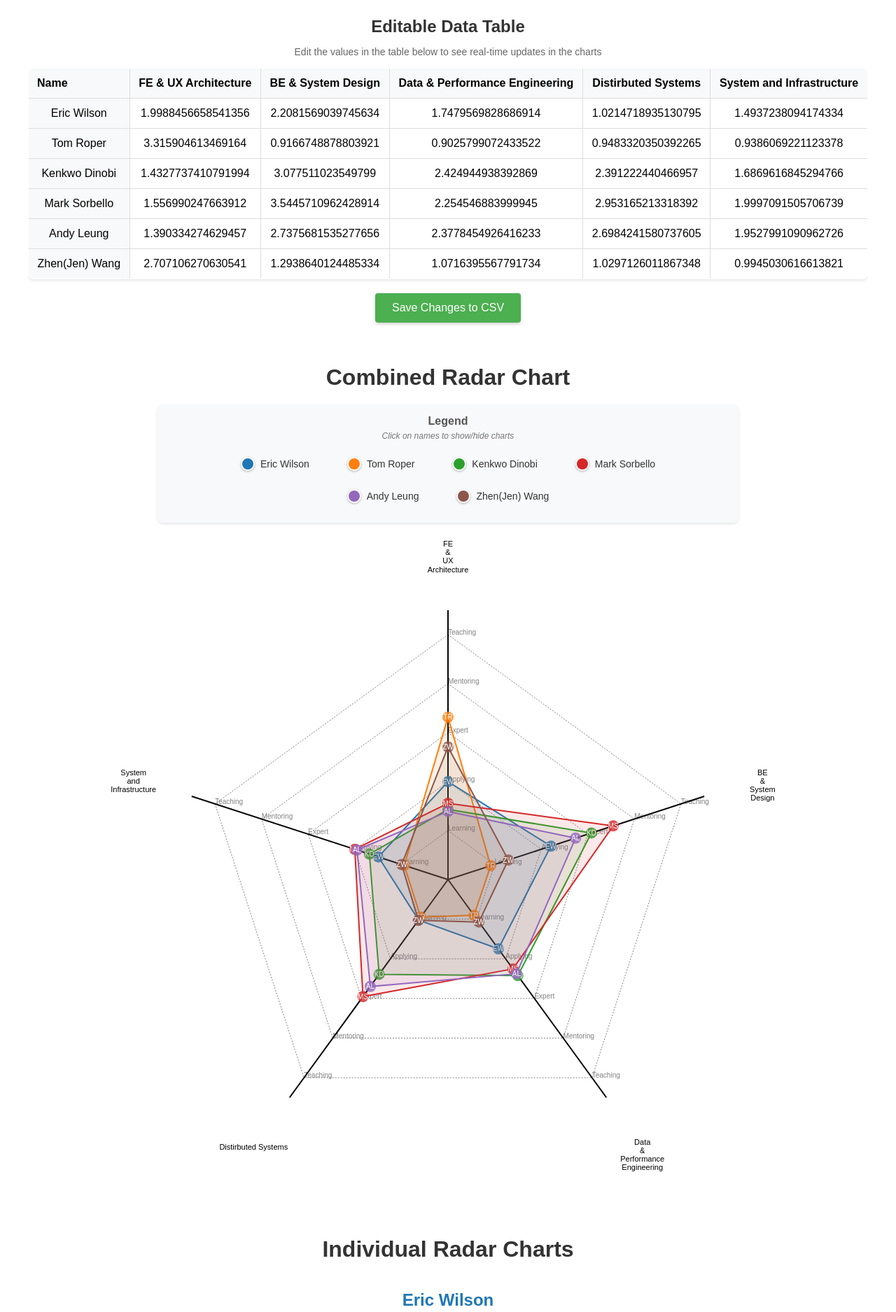
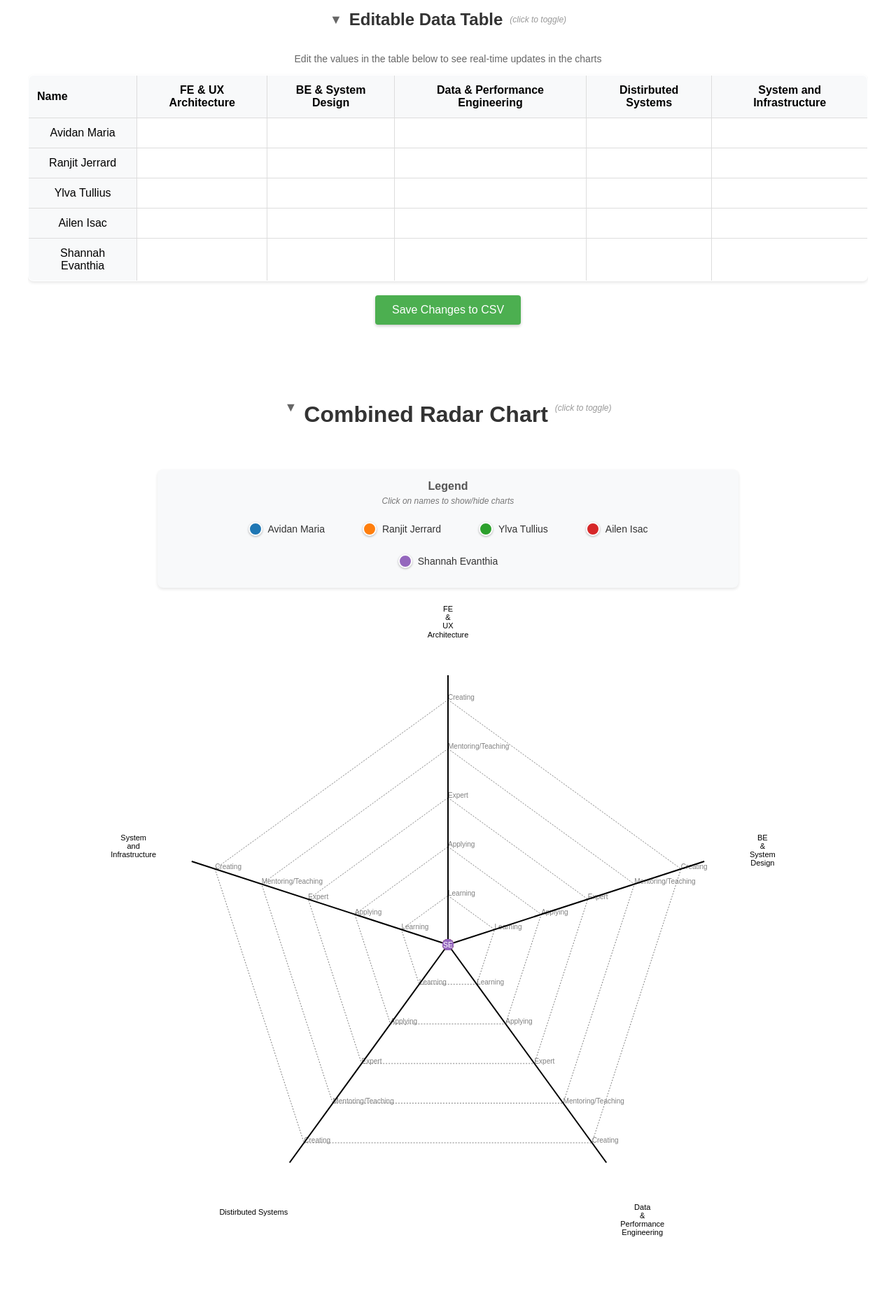
Before and after one commit to ericln/radar-chart-generator, a website: page public/index.html in a window 1280 px wide. Shown: the part 118-1993 px from the top of the page at 70% size. Drawn offline with nearby package versions, Linux system fonts and the light colour scheme.

Commit message:
minor fix and ui treatment

```diff
--- a/public/index.html
+++ b/public/index.html
@@ -78,14 +78,85 @@
             outline: 2px solid #2196F3;
             outline-offset: -2px;
         }
+        /* Collapsible table styling */
+        #table-title-container {
+            transition: all 0.2s ease;
+            padding: 10px;
+            border-radius: 5px;
+        }
+        #table-title-container:hover {
+            background-color: rgba(0, 0, 0, 0.05);
+        }
+        #collapse-button {
+            transition: transform 0.2s ease;
+        }
+        #table-collapsible-content {
+            transition: max-height 0.3s ease-out;
+        }
+        /* Collapsible chart sections styling */
+        #combined-title-container,
+        #individual-title-container {
+            display: flex;
+            align-items: center;
+            justify-content: center;
+            cursor: pointer;
+            transition: all 0.2s ease;
+            padding: 10px;
+            border-radius: 5px;
+            margin: 20px 0 10px 0;
+        }
+        #combined-title-container:hover,
+        #individual-title-container:hover {
+            background-color: rgba(0, 0, 0, 0.05);
+        }
+        #combined-collapse-button,
+        #individual-collapse-button {
+            margin-right: 10px;
+            font-size: 18px;
+            color: #666;
+            user-select: none;
+            transition: transform 0.2s ease;
+        }
+        #combined-content,
+        #individual-content {
+            overflow: hidden;
+            transition: max-height 0.3s ease-out;
+        }
+        .toggle-hint {
+            margin-left: 10px;
+            font-size: 12px;
+            color: #999;
+            font-style: italic;
+        }
     </style>
 </head>
 <body>
 
     <button id="getClipboard">Paste CSV from Clipboard</button>
-    <h1>Combined Radar Chart</h1>
-    <div id="combinedRadarChart"></div>
-    <h1>Individual Radar Charts</h1>
+
+    <!-- Combined Radar Chart Section -->
+    <div id="combined-section">
+        <div id="combined-title-container" title="Click to collapse/expand combined chart">
+            <span id="combined-collapse-button">▼</span>
+            <h1>Combined Radar Chart</h1>
+            <span class="toggle-hint">(click to toggle)</span>
+        </div>
+        <div id="combined-content">
+            <div id="combinedRadarChart"></div>
+        </div>
+    </div>
+
+    <!-- Individual Radar Charts Section -->
+    <div id="individual-section">
+        <div id="individual-title-container" title="Click to collapse/expand individual charts">
+            <span id="individual-collapse-button">▼</span>
+            <h1>Individual Radar Charts</h1>
+            <span class="toggle-hint">(click to toggle)</span>
+        </div>
+        <div id="individual-content">
+            <!-- Individual charts will be appended here -->
+        </div>
+    </div>
     <script src="radar-chart.js"></script>
 </body>
 </html>
--- a/public/radar-chart.js
+++ b/public/radar-chart.js
@@ -18,11 +18,11 @@ const categories = ["FE & UX Architecture", "BE & System Design", "Data & Perfor
 // "Learning", "Applying", "Expert", "Mentoring", "Teaching"
 
 const categoryLevels = [
-    ["Learning", "Applying", "Expert", "Mentoring", "Teaching"],  // FE & UX Architecture
-    ["Learning", "Applying", "Expert", "Mentoring", "Teaching"],             // BE & System Design
-    ["Learning", "Applying", "Expert", "Mentoring", "Teaching"],      // Data & Performance Engineering
-    ["Learning", "Applying", "Expert", "Mentoring", "Teaching"],     // Distirbuted Systems
-    ["Learning", "Applying", "Expert", "Mentoring", "Teaching"] // System and Infrastructure
+    ["Learning", "Applying", "Expert", "Mentoring/Teaching", "Creating"],  // FE & UX Architecture
+    ["Learning", "Applying", "Expert", "Mentoring/Teaching", "Creating"],             // BE & System Design
+    ["Learning", "Applying", "Expert", "Mentoring/Teaching", "Creating"],      // Data & Performance Engineering
+    ["Learning", "Applying", "Expert", "Mentoring/Teaching", "Creating"],     // Distirbuted Systems
+    ["Learning", "Applying", "Expert", "Mentoring/Teaching", "Creating"] // System and Infrastructure
 ];
 
 // Radar chart options
@@ -62,7 +62,7 @@ d3.csv("your-data.csv").then(function(data) {
         console.log(`${individualData.name} - ${color}`)
 
         // Create a div to hold the name and chart
-        const chartContainer = d3.select("body").append("div")
+        const chartContainer = d3.select("#individual-content").append("div")
             .attr("id", `individual-chart-${i}`)
             .style("margin-bottom", "50px")
             .style("text-align", "center")
@@ -99,6 +99,9 @@ d3.csv("your-data.csv").then(function(data) {
 
     // Create legend for the combined chart
     createLegend(combinedData);
+
+    // Initialize collapsible sections
+    initializeCollapsibleSections();
 });
 
 function RadarCombinedChart(container, data, options) {
@@ -479,7 +482,7 @@ function RadarChart(container, data, options, color, personName) {
 /* Function to create legend for the combined chart */
 function createLegend(data) {
     // Create legend container - insert it before the combined chart
-    const legendContainer = d3.select("body")
+    const legendContainer = d3.select("#combined-content")
         .insert("div", "#combinedRadarChart")
         .attr("class", "legend-container")
         .style("display", "flex")
@@ -603,21 +606,51 @@ function updateLegendAppearance() {
 function renderTable(data) {
     // Create table container with styling
     const tableContainer = d3.select("body")
-        .insert("div", "h1")
+        .insert("div", "#combined-section")
         .attr("id", "table-container")
         .style("margin", "20px auto 40px auto")
         .style("max-width", "1200px")
         .style("overflow-x", "auto");
 
-    // Add table title
-    tableContainer.append("h2")
+    // Add table title with collapse button
+    const titleContainer = tableContainer.append("div")
+        .style("display", "flex")
+        .style("align-items", "center")
+        .style("justify-content", "center")
+        .style("margin-bottom", "10px")
+        .style("cursor", "pointer")
+        .attr("id", "table-title-container")
+        .attr("title", "Click to collapse/expand table");
+
+    const collapseButton = titleContainer.append("span")
+        .attr("id", "collapse-button")
+        .style("margin-right", "10px")
+        .style("font-size", "18px")
+        .style("color", "#666")
+        .style("user-select", "none")
+        .text("▼");
+
+    titleContainer.append("h2")
         .text("Editable Data Table")
-        .style("text-align", "center")
-        .style("margin-bottom", "10px")
+        .style("margin", "0")
         .style("color", "#333");
 
+    const hintText = titleContainer.append("span")
+        .style("margin-left", "10px")
+        .style("font-size", "12px")
+        .style("color", "#999")
+        .style("font-style", "italic")
+        .text("(click to toggle)");
+
+    // Create collapsible content container
+    const collapsibleContent = tableContainer.append("div")
+        .attr("id", "table-collapsible-content")
+        .style("overflow", "hidden")
+        .style("transition", "max-height 0.3s ease-out")
+        .style("max-height", "none");
+
     // Add instruction text
-    tableContainer.append("p")
+    collapsibleContent.append("p")
         .text("Edit the values in the table below to see real-time updates in the charts")
         .style("text-align", "center")
         .style("margin-bottom", "15px")
@@ -625,7 +658,7 @@ function renderTable(data) {
         .style("font-size", "14px");
 
     // Create the table and headers
-    const table = tableContainer.append("table")
+    const table = collapsibleContent.append("table")
         .attr("border", 1)
         .style("width", "100%")
         .style("border-collapse", "collapse")
@@ -713,7 +746,7 @@ function renderTable(data) {
     });
 
     // Add save button
-    const saveButton = tableContainer.append("button")
+    const saveButton = collapsibleContent.append("button")
         .text("Save Changes to CSV")
         .style("display", "block")
         .style("margin", "20px auto")
@@ -737,6 +770,27 @@ function renderTable(data) {
 
     saveButton.on("mouseout", function() {
         d3.select(this).style("background-color", "#4CAF50");
+    });
+
+    // Add collapse/expand functionality
+    titleContainer.on("click", function() {
+        const content = d3.select("#table-collapsible-content");
+        const button = d3.select("#collapse-button");
+        const isCollapsed = content.style("max-height") === "0px";
+
+        if (isCollapsed) {
+            // Expand
+            content.style("max-height", "none");
+            button.text("▼");
+        } else {
+            // Collapse
+            const contentHeight = content.node().scrollHeight;
+            content.style("max-height", contentHeight + "px");
+            // Force reflow
+            content.node().offsetHeight;
+            content.style("max-height", "0px");
+            button.text("▶");
+        }
     });
 }
 
@@ -913,7 +967,7 @@ function updateIndividualChartFromDrag(personName, categoryAxis, newValue) {
 function updateChartsFromTable() {
     // Clear existing charts
     d3.selectAll("#combinedRadarChart").selectAll("*").remove();
-    d3.selectAll("[id^='individual-chart-']").remove();
+    d3.selectAll("#individual-content").selectAll("*").remove();
     d3.selectAll(".legend-container").remove();
 
     // Get current table data
@@ -956,7 +1010,7 @@ function recreateCharts(data) {
         const color = radarChartOptions.color(i);
 
         // Create a div to hold the name and chart
-        const chartContainer = d3.select("body").append("div")
+        const chartContainer = d3.select("#individual-content").append("div")
             .attr("id", `individual-chart-${i}`)
             .style("margin-bottom", "50px")
             .style("text-align", "center")
@@ -1007,6 +1061,9 @@ function recreateCharts(data) {
 
     // Update legend appearance
     updateLegendAppearance();
+
+    // Reinitialize collapsible sections
+    initializeCollapsibleSections();
 }
 
 // Function to save changes to original CSV file
@@ -1065,3 +1122,37 @@ function getCurrentTableData() {
 
     return tableData;
 }
+
+// Function to initialize collapsible sections
+function initializeCollapsibleSections() {
+    // Combined chart section
+    d3.select("#combined-title-container").on("click", function() {
+        toggleSection("combined");
+    });
+
+    // Individual charts section
+    d3.select("#individual-title-container").on("click", function() {
+        toggleSection("individual");
+    });
+}
+
+// Function to toggle collapsible sections
+function toggleSection(sectionType) {
+    const content = d3.select(`#${sectionType}-content`);
+    const button = d3.select(`#${sectionType}-collapse-button`);
+    const isCollapsed = content.style("max-height") === "0px";
+
+    if (isCollapsed) {
+        // Expand
+        content.style("max-height", "none");
+        button.text("▼");
+    } else {
+        // Collapse
+        const contentHeight = content.node().scrollHeight;
+        content.style("max-height", contentHeight + "px");
+        // Force reflow
+        content.node().offsetHeight;
+        content.style("max-height", "0px");
+        button.text("▶");
+    }
+}
--- a/public/your-data.csv
+++ b/public/your-data.csv
@@ -1,7 +1,6 @@
-Name,FE & UX Architecture,BE & System Design,Data & Performance Engineering,Distirbuted Systems,System and Infrastructure
-Eric Wilson,1.9988456658541356,2.2081569039745634,1.7479569828686914,1.0214718935130795,1.4937238094174334
-Tom Roper,3.315904613469164,0.9166748878803921,0.9025799072433522,0.9483320350392265,0.9386069221123378
-Kenkwo Dinobi,1.4327737410791994,3.077511023549799,2.424944938392869,2.391222440466957,1.6869616845294766
-Mark Sorbello,1.556990247663912,3.5445710962428914,2.254546883999945,2.953165213318392,1.9997091505706739
-Andy Leung,1.390334274629457,2.7375681535277656,2.3778454926416233,2.6984241580737605,1.9527991090962726
-Zhen(Jen) Wang,2.707106270630541,1.2938640124485334,1.0716395567791734,1.0297126011867348,0.9945030616613821
+Name,Technology,System,People,Process,Influence
+Avidan Maria,1.9425810789892506,1.7164076831326627,2.3385421829931516,4.500284253320997,3.535032014406025
+Ranjit Jerrard,4.479829571989163,2.244280424304129,2.033392900163272,3.0164121398793537,1.854104707137181
+Ylva Tullius,3.75703319815728,4.1352421996251465,3.032417726490012,1.3380126889521773,1.9464218589806297
+Ailen Isac,2.4094414448875634,1.9482679870795403,2,4.497400243613333,4.054338890892543
+Shannah Evanthia,1.9632990996268493,2.7657036834347597,2.247391196832281,3.9742690353501398,4.060525615813691
```
